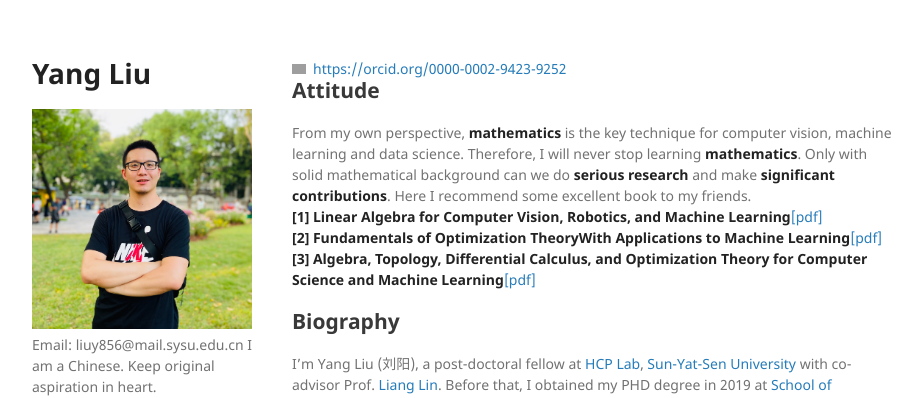
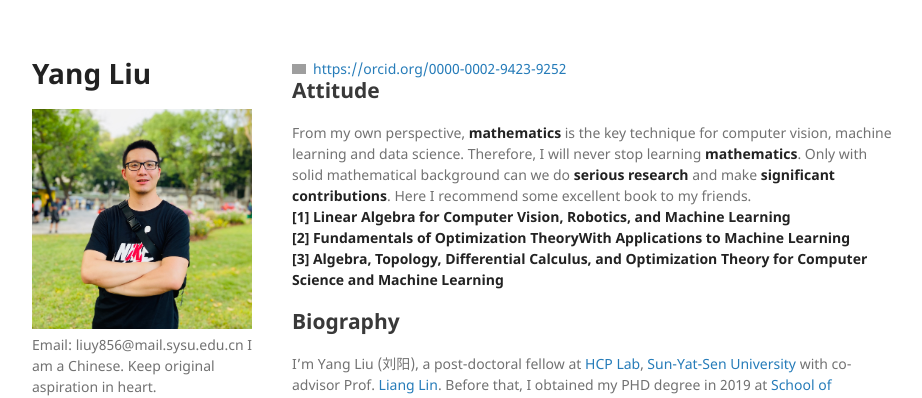
Before and after one commit to YangLiu9208/home, a Jekyll site: the page built from index.md, in a window 1280 px wide and 900 px high. Shown: the top 398 px of the window, without its empty margins (178-1100 px from the left). Built offline with Jekyll 4.4.1, drawn with Linux system fonts in a browser that asks for light colours; a style sheet for code colours, icons or effects is not loaded; grey boxes are pictures that could not be loaded.

Commit message:
Update index.md

```diff
--- a/index.md
+++ b/index.md
@@ -5,9 +5,9 @@ layout: default
 
 ## Attitude
 From my own perspective, **mathematics** is the key technique for computer vision, machine learning and data science. Therefore, I will never stop learning **mathematics**. Only with solid mathematical background can we do **serious research** and make **significant contributions**. Here I recommend some excellent book to my friends.
-**[1] Linear Algebra for Computer Vision, Robotics, and Machine Learning**[[pdf]](https://www.seas.upenn.edu/~cis515/linalg-I.pdf)
-**[2] Fundamentals of Optimization TheoryWith Applications to Machine Learning**[[pdf]](https://www.seas.upenn.edu/~cis515/linalg-II.pdf)
-**[3] Algebra, Topology, Differential Calculus, and Optimization Theory for Computer Science and Machine Learning**[[pdf]](https://www.cis.upenn.edu/~jean/math-deep.pdf)
+**[1] Linear Algebra for Computer Vision, Robotics, and Machine Learning**
+**[2] Fundamentals of Optimization TheoryWith Applications to Machine Learning**
+**[3] Algebra, Topology, Differential Calculus, and Optimization Theory for Computer Science and Machine Learning**
 
 ## Biography
 I'm Yang Liu (刘阳), a post-doctoral fellow at [HCP Lab](http://www.sysu-hcp.net/home/), [Sun-Yat-Sen University](http://www.sysu.edu.cn/) with co-advisor Prof. [Liang Lin](http://www.linliang.net/). Before that, I obtained my PHD degree in 2019 at [School of Telecommunications](http://ste.xidian.edu.cn/), [Xidian University](https://www.xidian.edu.cn/) advised by Prof. [Zhaoyang Lu](http://web.xidian.edu.cn/zhylu/). During my Ph.D study, I worked closely with Prof. [Jing Li](https://web.xidian.edu.cn/jingli/), Prof. [Tao Yang](http://teacher.nwpu.edu.cn/taoyang.html) and Dr. [Chao Yao](https://scholar.google.com/citations?user=n6w02qoAAAAJ&hl=en). Before that, I received my Bachelor Degree in telecommunications from the School of Information Engineering, [Chang’an University](http://www.chd.edu.cn/) in 2014. My current research interests include computer vision and machine learning.
```
